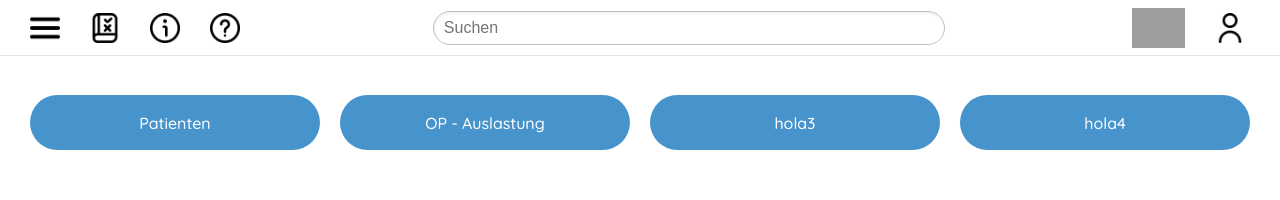
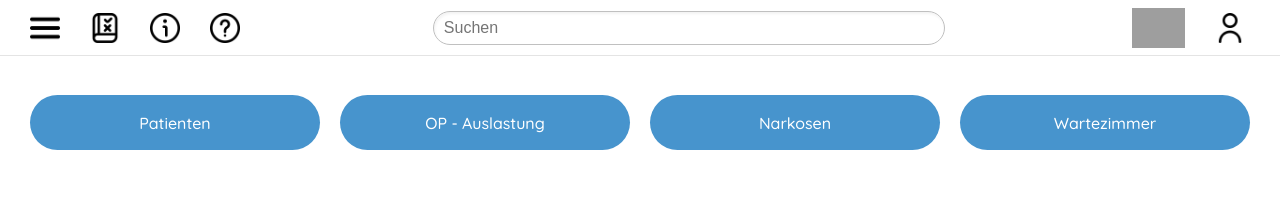
Before and after one commit to AndreNeb/diplomarbeit_fe, a React (Create React App) app: page / in a window 1280 px wide. Shown: the top 200 px of the page. Built offline with nearby package versions, Linux system fonts and the light colour scheme; grey boxes are pictures that could not be loaded.

Commit message:
Added big widgets

```diff
--- a/src/App.jsx
+++ b/src/App.jsx
@@ -41,8 +41,8 @@ function App() {
             <div className="small-widgets-general">
                 <div className="small-widget">Patienten</div>
                 <div className="small-widget">OP - Auslastung</div>
-                <div className="small-widget">hola3</div>
-                <div className="small-widget">hola4</div>
+                <div className="small-widget">Narkosen</div>
+                <div className="small-widget">Wartezimmer</div>
             </div>
 
 
```
